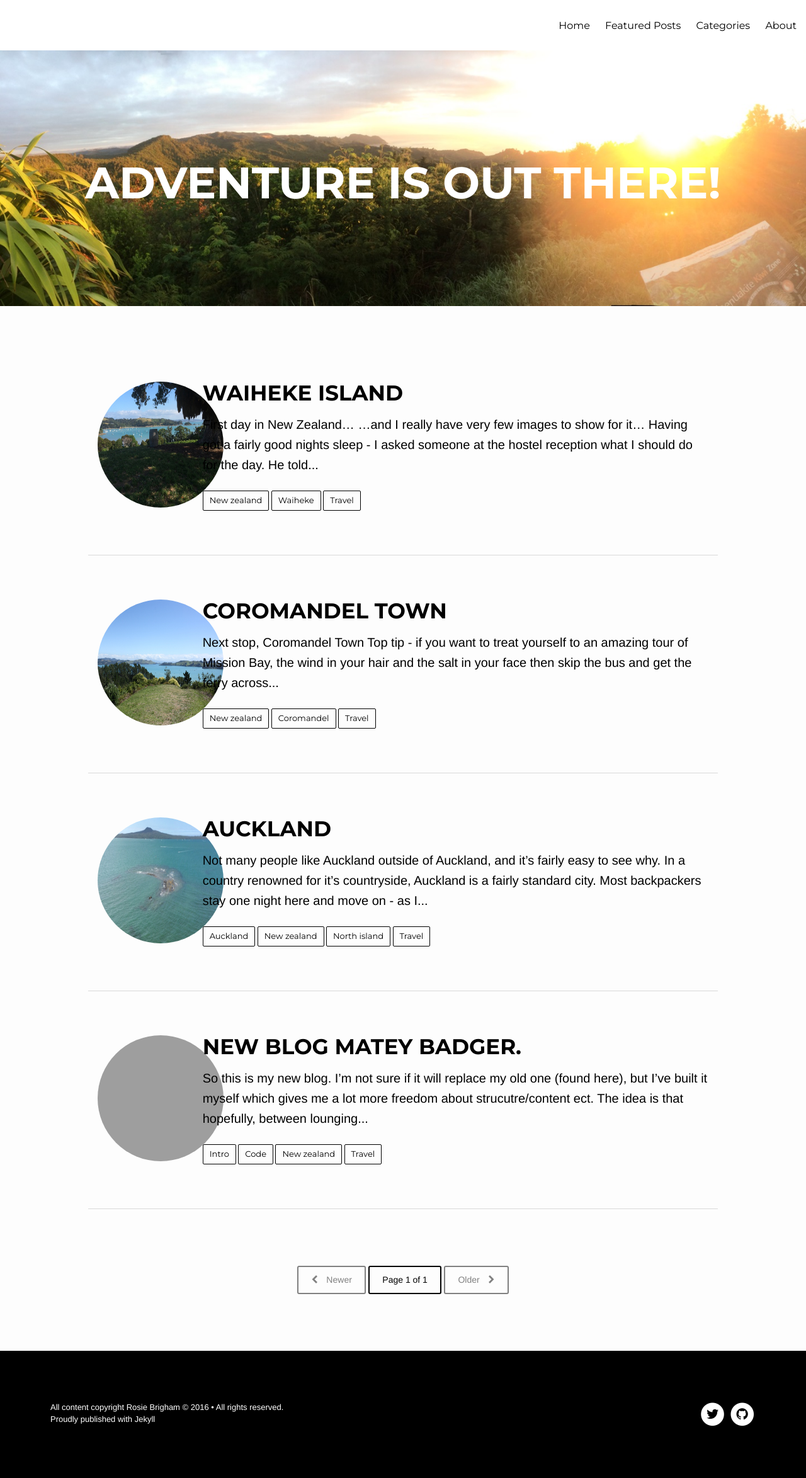
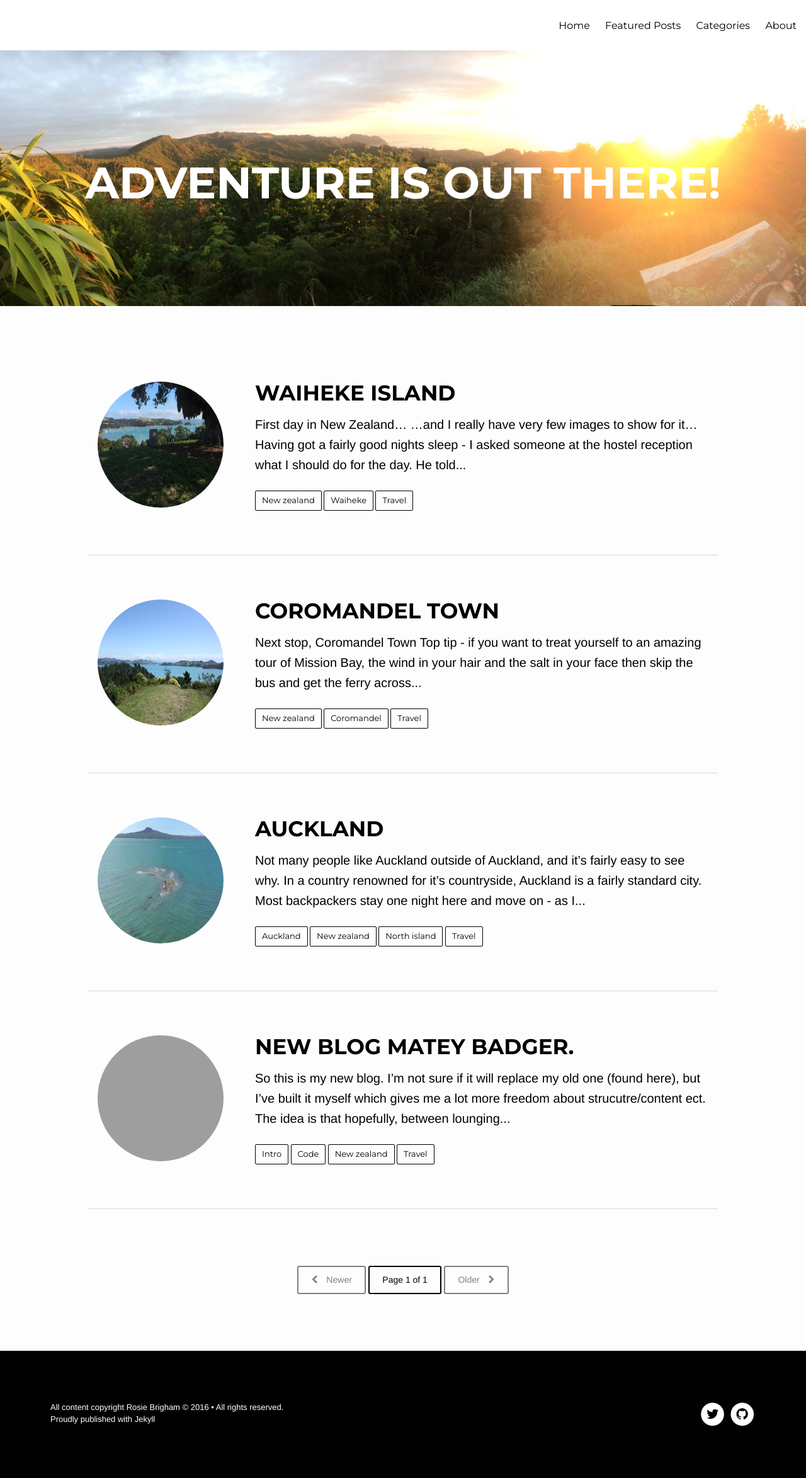
Before and after one commit to Rosie-Brigham/blog, a Jekyll site: the page built from index.html, in a window 1280 px wide. Shown: the whole page at 63% size. Built offline with Jekyll 4.4.1, drawn with Linux system fonts in a browser that asks for light colours; nearby versions of some CDN libraries; the list of posts is cut into pages by our own code; grey boxes are pictures that could not be loaded.

Commit message:
corrects right columns

```diff
--- a/index.html
+++ b/index.html
@@ -8,12 +8,12 @@ tags: [Room, blog, travel, New Zealand, programmer, code, tech, kiwi, food]
 {% if site.paginate %}
 {% for post in paginator.posts %}
 <article class="summer-index-post post row">
-	<div class="small-12 medium-3 large-2 columns datetime">
+	<div class="small-12 medium-3 large-3 columns datetime">
 		<span class="summer-post-meta feature-image">
 			<img src="./images/{{ post.imagefeature }}">
 		</span>
 	</div>
-	<div class="small-12 medium-9 large-10 columns">
+	<div class="small-12 medium-9 large-9 columns">
 		<header class="summer-post-header">
 			<h3 class="summer-post-title">
 				<a href="{{ site.url }}{{ post.url }}">
@@ -55,7 +55,7 @@ tags: [Room, blog, travel, New Zealand, programmer, code, tech, kiwi, food]
 {% else %}
 {% for post in site.posts %}
 <article class="summer-index-post post row">
-	<div class="small-12 medium-3 large-3 columns datetime">
+	<div class="small-12 medium-3 large-2 columns datetime">
 		<span class="summer-post-meta">
 			<time datetime="{{ post.date | date_to_xmlschema }}">
 				<span class="day">
@@ -67,7 +67,7 @@ tags: [Room, blog, travel, New Zealand, programmer, code, tech, kiwi, food]
 			</time>
 		</span>
 	</div>
-	<div class="small-12 medium-9 large-9 columns">
+	<div class="small-12 medium-9 large-10 columns">
 		<header class="summer-post-header">
 			<h3 class="summer-post-title">
 				<a href="{{ site.url }}{{ post.url }}">
```
